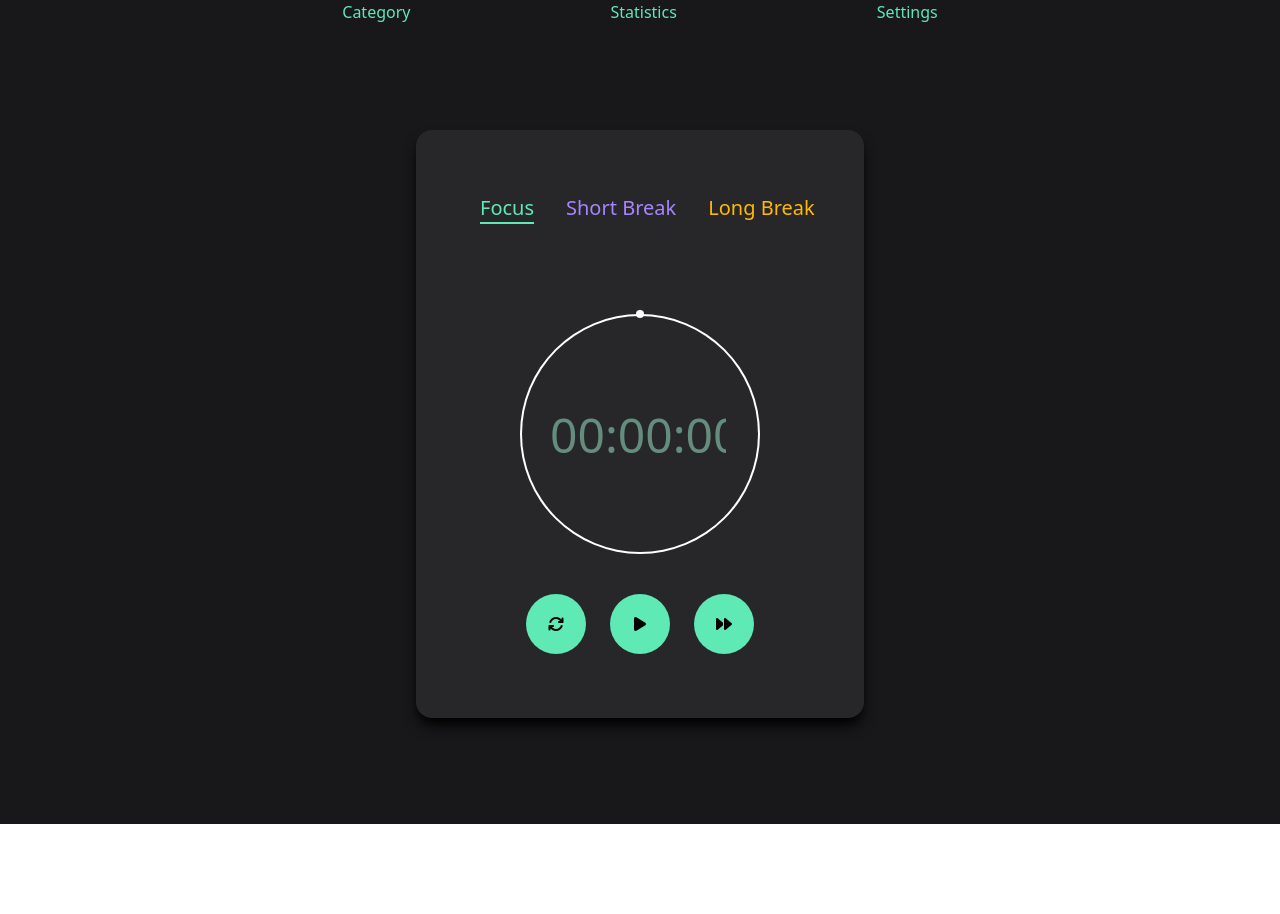
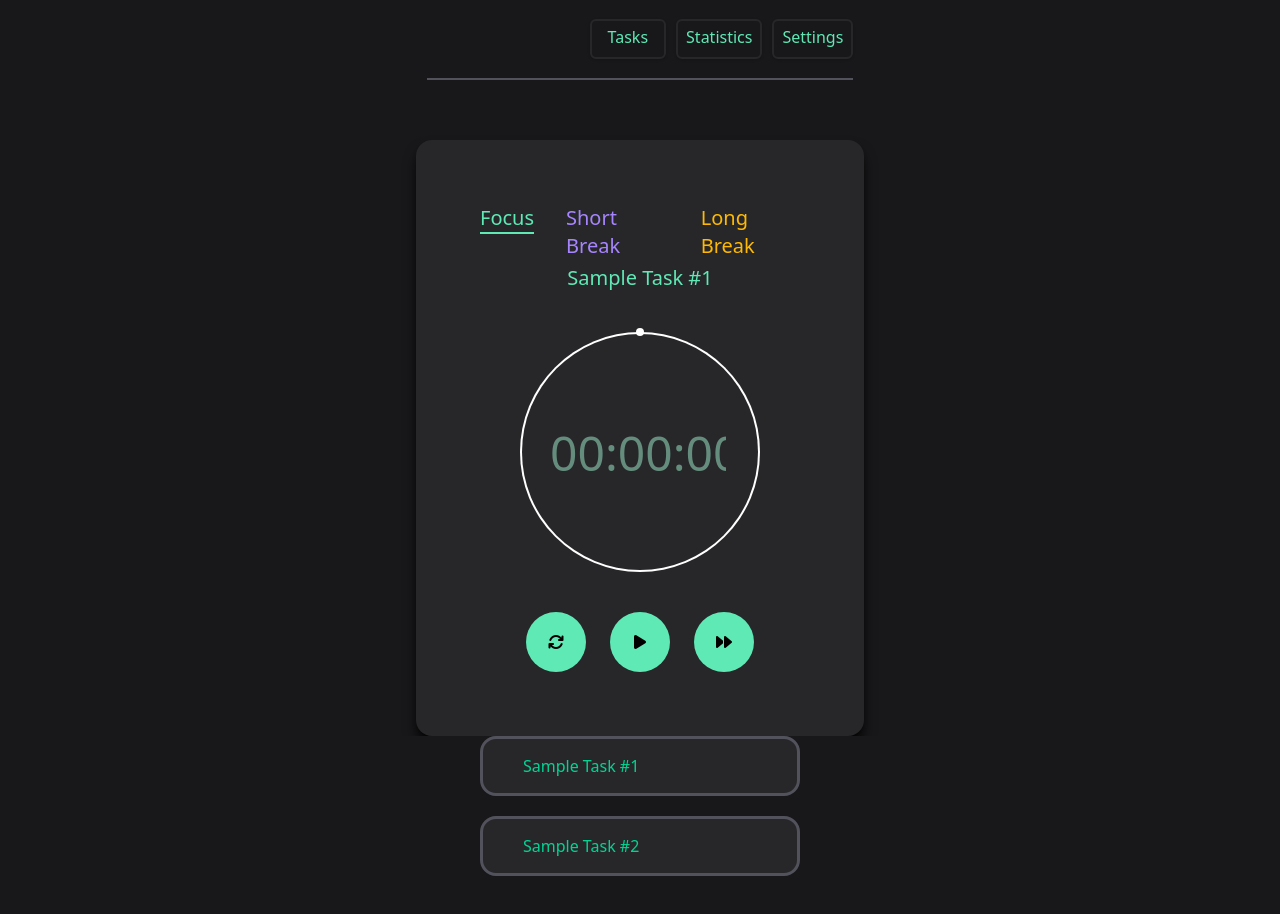
Before and after one commit to akmunir/Focus-Timer, a website built with webpack: page src/template.html in a window 1280 px wide. Before the commit the page ends 824 px from the top, so only its background shows below. Built offline with nearby package versions, Linux system fonts and the light colour scheme; files whose address does not match are found by name.

Commit message:
improved header appearance, added temporary tasks to their proper location, and made it so that the timer displays the active task

```diff
--- a/src/index.js
+++ b/src/index.js
@@ -16,11 +16,16 @@ const shortBreakTimer = document.querySelector("#short-break-timer");
 const longBreakTimer = document.querySelector("#long-break-timer");
 const longBtn = document.querySelector(".long-btn");
 const startIcon = startButton.querySelector("i");
+const timerCategory = document.querySelector(".timer-category");
+const activeTask = document.querySelector(".active-task");
 
 
 //console.log(timerInputElements.value);
 let hours = 0;
 //addEventListener("focusout", formatInput);
+
+timerCategory.textContent = activeTask.textContent;
+
 export function switchActiveToFocus() {
     focusTimer.classList.remove("hidden");
     focusBtn.classList.add("active");
--- a/src/styles.css
+++ b/src/styles.css
@@ -35,3 +35,7 @@ input[type=number] {
     border-bottom: 2px solid;
     border-color: blue-300;
 }
+
+.task {
+
+}
--- a/src/template.html
+++ b/src/template.html
@@ -8,27 +8,26 @@
     <script src="https://kit.fontawesome.com/f91d6bde51.js" crossorigin="anonymous"></script>
     <title>Get Focused</title>
   </head>
-  <body>
-    <div class="flex justify-center items-center gap-50 bg-zinc-900">
-      <div class="flex justify-center text-emerald-300">Category</div>
-      <div class="flex justify-center text-emerald-300">Statistics</div>
-      <div class="flex justify-center text-emerald-300">Settings</div>
+  <body class="bg-zinc-900 flex flex-col min-h-screen">
+    <div class="flex justify-end h-20 items-center gap-2.5 border-b-2 border-zinc-600 w-1/3 ml-auto mr-auto ">
+      <div class="flex justify-center text-emerald-300 border-2 border-zinc-800 p-2 pl-4 pr-4 pt-1 bg-zinc-900 rounded-md hover:shadow-zinc-800 shadow-sm cursor-pointer">Tasks</div>
+      <div class="flex justify-center text-emerald-300 border-2 border-zinc-800 p-2 pt-1 bg-zinc-900 rounded-md hover:shadow-zinc-800 shadow-sm cursor-pointer">Statistics</div>
+      <div class="flex justify-center text-emerald-300 border-2 border-zinc-800 p-2 pt-1 bg-zinc-900 rounded-md hover:shadow-zinc-800 shadow-sm cursor-pointer">Settings</div>
     </div>
-    <div class="bg-zinc-900 flex justify-center items-center min-h-screen">
+    <div class="bg-zinc-900 flex justify-center items-start flex-1 pt-15">
       <div class="bg-zinc-800 p-16 shadow-lg shadow-black w-full max-w-md rounded-2xl ">
-        <div class="flex justify-self-start gap-8 w-max h-15 text-xl">
+        <div class="flex justify-self-start gap-8 w-full h-15 text-xl">
           <div
-            class="focus-btn active flex h-fit text-emerald-300 hover:cursor-pointer hover:shadow-xm hover:shadow-emerald-200 ">
-            Focus</div>
-          <div class="short-btn flex h-fit text-violet-400 hover:cursor-pointer hover:shadow-xm hover:shadow-emerald-200 ">Short
-            Break
-          </div>
-          <div class="long-btn flex h-fit text-amber-400 hover:cursor-pointer hover:shadow-xm hover:shadow-emerald-200 ">Long
-            Break</div>
+            class="focus-btn active flex h-fit text-emerald-300 hover:cursor-pointer hover:shadow-xm hover:shadow-emerald-200 ">Focus</div>
+          <div class="short-btn flex h-fit text-violet-400 hover:cursor-pointer hover:shadow-xm hover:shadow-emerald-200 ">Short Break</div>
+          <div class="long-btn flex h-fit text-amber-400 hover:cursor-pointer hover:shadow-xm hover:shadow-emerald-200 ">Long Break</div>
+        </div>
+        <div class="flex justify-center items-center text-xl ">
+          <div class=" timer-category justify-center text-emerald-300">Category-Task</div>
         </div>
         <div id="focus-timer">
           <div id="conic"
-            class="bg-conic rounded-full h-60 w-60 mx-auto my-10 relative flex justify-center items-center mt-15">
+            class="bg-conic rounded-full h-60 w-60 mx-auto my-10 relative flex justify-center items-center mt-10">
             <p id="timer" class="text-emerald-200 text-5xl z-5">
               <input class="w-3/4 bg-transparent block ml-auto mr-auto text-right  pr-1" id="time" placeholder="00:00:00"
                 autocomplete="off">
@@ -79,9 +78,15 @@
           </button>
         </div>
       </div>
+    </div>
+
+    <div class="bg-zinc-900 flex flex-col justify-center items-center flex-1 min-screen gap-5 mb-15 ">
+      <div class="active-task flex border-3 border-zinc-600 w-1/4 h-15 rounded-2xl items-center pl-10 text-emerald-400 bg-zinc-800">Sample Task #1</div>
+      <div class="flex border-3 border-zinc-600 w-1/4 h-15 rounded-2xl items-center pl-10 text-emerald-400 bg-zinc-800">Sample Task #2</div>
+    </div>
 
 
-    </div>
+
   <script src="index.js"></script>
   </body>
 </html>
--- a/src/timer-handling.js
+++ b/src/timer-handling.js
@@ -1,9 +1,12 @@
 import { resetTimer, switchActiveToShort, switchActiveToFocus, switchActiveToLong } from "./index.js";
+import timerEndAudio from './temp_timer_audio.mp3';
 let totalTimeInSeconds = 0;
 let isActive = false;
 let timerInterval = 0;
 const timerInputElements = document.querySelectorAll("#time");
 export let activeTimerIndex = 0;
+let startTime = null;
+let startingSeconds = 0;
 export const timerState = {
     activeTimerIndex: 0,
 };
@@ -84,10 +87,14 @@ export function switchTimer() {
     }
 }
 export function runTimer() {
+    const elapsedTime = Math.floor((Date.now() - startTime) / 1000);
+    totalTimeInSeconds = startingSeconds - elapsedTime
     if (!isActive || totalTimeInSeconds <= 0) {
         console.log(totalTimeInSeconds)
         timerToggle();
         if (timerOffFlag) {
+            var audio = new Audio(timerEndAudio);
+            audio.play();
             switchTimer();
             timerOffFlag = false;
         }
@@ -109,6 +116,8 @@ export function timerToggle() {
     isActive = !isActive;
     console.log(isActive)
     if (isActive) {
+        startTime = Date.now();
+        startingSeconds = totalTimeInSeconds;
         timerInterval = setInterval(runTimer, 1000);
     } else {
         console.log("timer interval: " + timerInterval);
--- a/webpack.config.js
+++ b/webpack.config.js
@@ -33,6 +33,10 @@ module.exports = {
         test: /\.(png|svg|jpg|jpeg|gif)$/i,
         type: "asset/resource",
       },
+      {
+        test: /\.mp3$/,
+        type: 'asset/resource',
+      },
     ],
   },
 };
```
Also changed, not shown: 2 other files.
